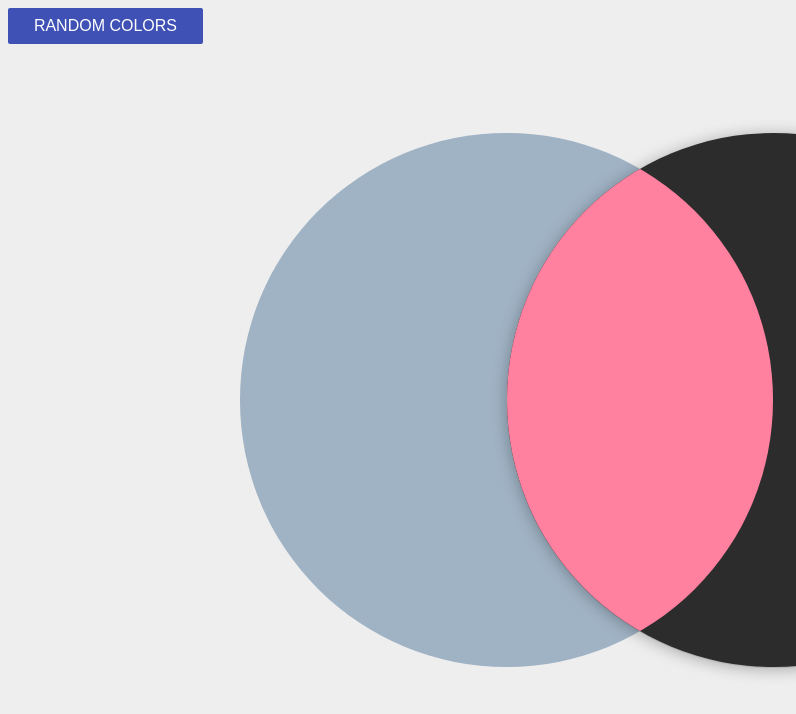
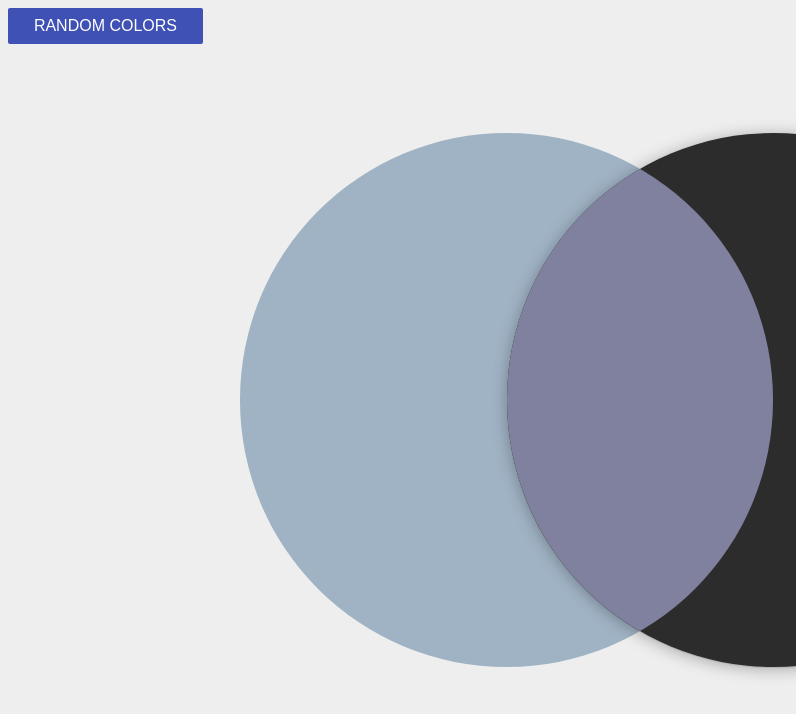
Before and after one commit to javierbyte/colorblendjs, a website: page index.html in a window 1280 px wide. Shown: the full height of the page, 0-796 px from the left. Drawn offline with Linux system fonts and the light colour scheme.

Commit message:
Update index.html

```diff
--- a/index.html
+++ b/index.html
@@ -52,7 +52,7 @@
     }
 
     #circle3 {
-        background: rgb(255, 129, 159);
+        background: rgb(128, 129, 159);
         right: 33.34vmin;
     }
     </style>
```
